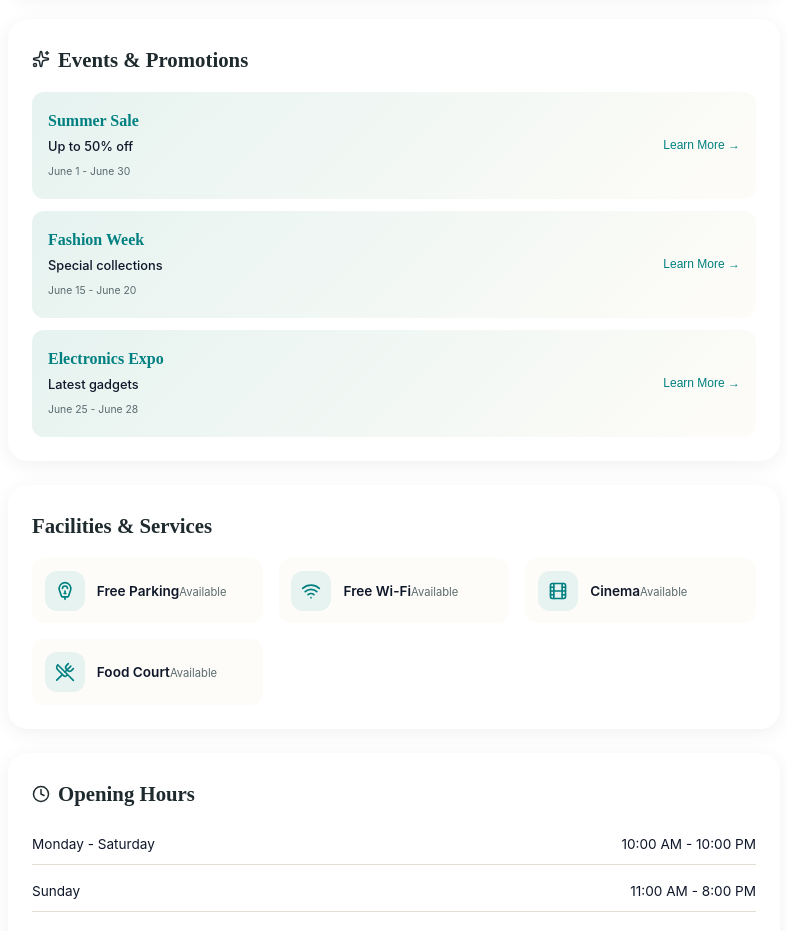
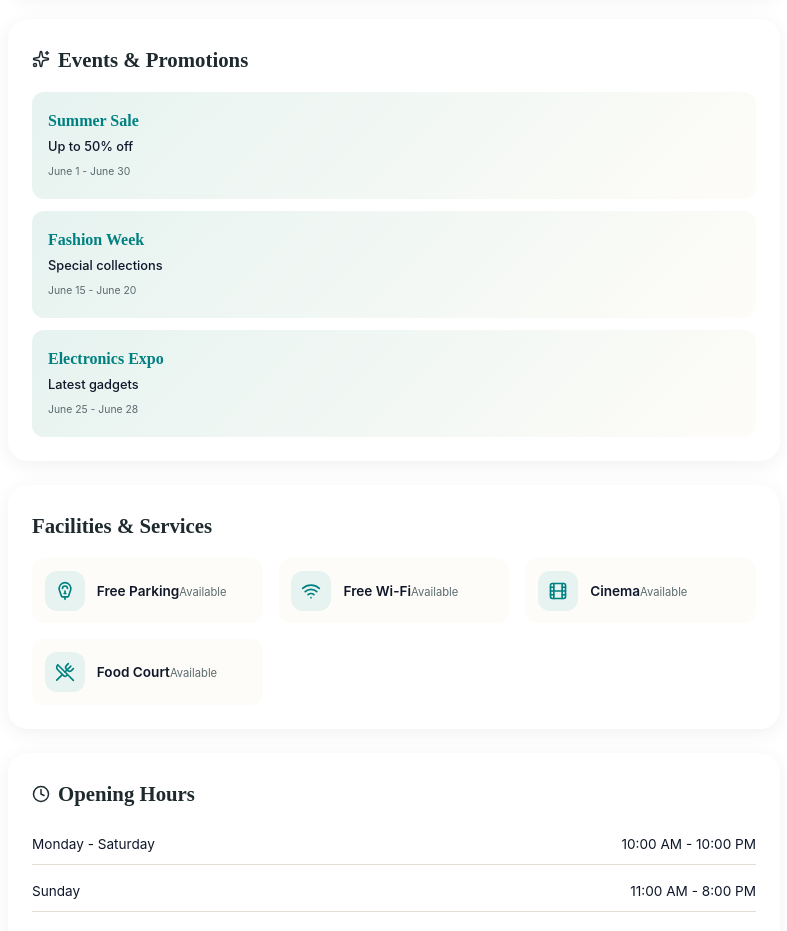
Before and after one commit to simegnewcs/ethiohellosmartfinder, a React (Vite) app: page /shopping-center/1 in a window 1280 px wide. Shown: the part 2000-2931 px from the top of the page, without its empty margins (40-827 px from the left). Built offline with nearby package versions, Linux system fonts and the light colour scheme.

Commit message:
fourth commit

```diff
--- a/src/pages/ShoppingCenterDetails.tsx
+++ b/src/pages/ShoppingCenterDetails.tsx
@@ -202,12 +202,7 @@ const ShoppingCenterDetails = () => {
                       <p>{event.discount}</p>
                       <span className="event-dates">{event.dates}</span>
                     </div>
-                    <button
-                      className="event-btn"
-                      onClick={() => setSelectedEvent(event.name)}
-                    >
-                      Learn More →
-                    </button>
+
                   </div>
                 ))}
               </div>
```
